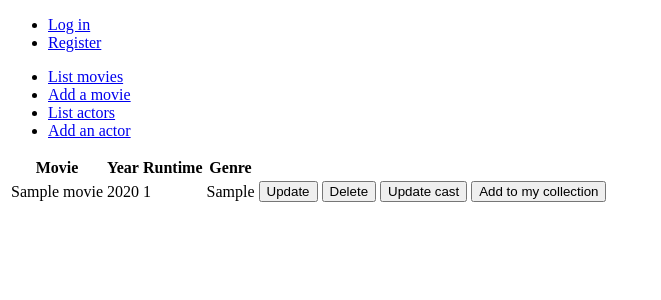
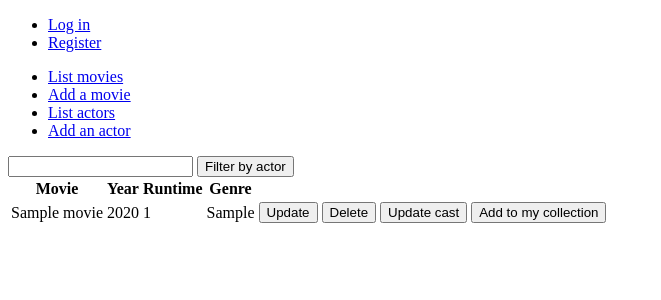
Before and after one commit to mhaapakangas/elokuvakokoelma, a Flask app: page /movies in a window 1280 px wide. Shown: the top 300 px of the page, without its empty margins (0-661 px from the left). Run offline with Flask 2, Linux system fonts and the light colour scheme; tables that the repository leaves empty hold one stand-in row (values such as "Sample post").

Commit message:
Add filter by actor functionality

```diff
--- a/application/movies/views.py
+++ b/application/movies/views.py
@@ -8,7 +8,7 @@ from sqlalchemy.sql import text
 
 @app.route("/movies", methods=["GET"])
 def movies_index():
-    return render_template("movies/list.html", movies=Movie.query.all())
+    return render_template("movies/list.html", movies=Movie.query.all(), filter="")
 
 
 @app.route("/movies/new/")
@@ -89,3 +89,22 @@ def movies_cast(movie_id):
     db.session().commit()
 
     return redirect(url_for("movies_index"))
+
+
+@app.route("/movies/filter/", methods=["POST"])
+def movies_filter():
+    actorfilter = request.form.get("filter")
+
+    stmt = text("SELECT DISTINCT movie.id, movie.name, movie.year, movie.genre, movie.runtime FROM movie"
+                " JOIN cast ON movie_id=movie.id"
+                " JOIN actor ON actor_id=actor.id"
+                " WHERE actor.name LIKE :actorfilter"
+                ).params(actorfilter='%' + actorfilter + '%')
+    res = db.engine.execute(stmt)
+    cast = []
+    for movie in res:
+        m = Movie(movie[1], movie[2], movie[3], movie[4])
+        m.id = movie[0]
+        cast.append(m)
+
+    return render_template("movies/list.html", movies=cast, filter=actorfilter)
--- a/application/templates/movies/list.html
+++ b/application/templates/movies/list.html
@@ -1,6 +1,22 @@
 {% extends "layout.html" %}
 
 {% block body %}
+  <form method="POST" action="{{ url_for('movies_filter') }}">
+    <input type="text" name="filter" />
+    <input type="submit" value="Filter by actor"/>
+  </form>
+  {% if filter != "" %}
+  <table>
+    <tr>
+      <td>Current filter: {{ filter }}</td>
+      <td>
+        <form method="GET" action="{{ url_for('movies_index') }}">
+          <input type="submit" value="Remove filter"/>
+        </form>
+      </td>
+    </tr>
+  </table>
+  {% endif %}
   <table>
     <tr>
       <th>Movie</th>
@@ -37,4 +53,9 @@
     </tr>
     {% endfor %}
   </table>
+  {% if not movies %}
+    <p>
+      No movies found.
+    </p>
+  {% endif %}
 {% endblock %}
```
